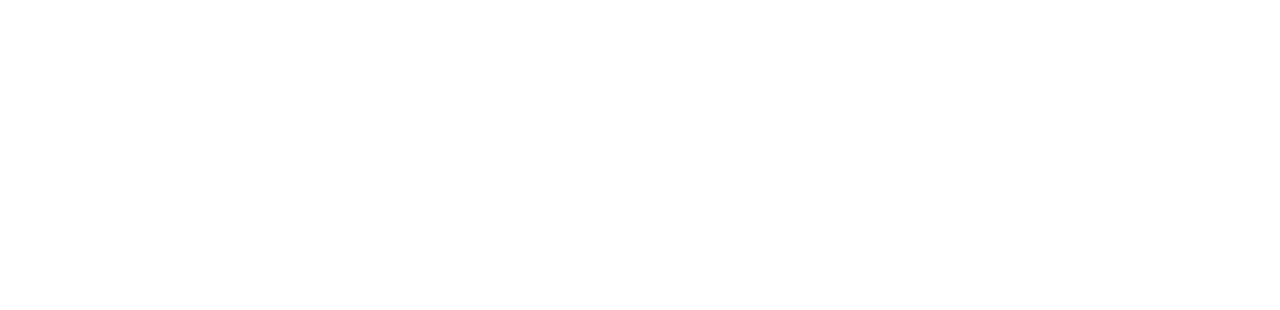
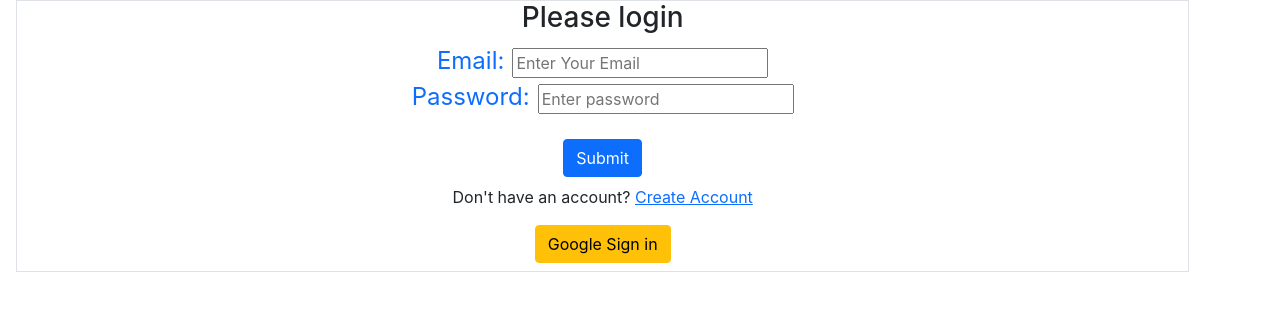
Before and after one commit to sujitkumar046/Niche-website-client-side, a React (Create React App) app: page /register in a window 1280 px wide. Shown: the top 310 px of the page. Built offline with nearby package versions, Linux system fonts and the light colour scheme.

Commit message:
register done

```diff
--- a/package.json
+++ b/package.json
@@ -6,6 +6,7 @@
     "@testing-library/jest-dom": "^5.15.0",
     "@testing-library/react": "^11.2.7",
     "@testing-library/user-event": "^12.8.3",
+    "firebase": "^9.4.1",
     "react": "^17.0.2",
     "react-dom": "^17.0.2",
     "react-router-dom": "^5.3.0",
--- a/src/App.js
+++ b/src/App.js
@@ -3,10 +3,16 @@ import './App.css';
 import { BrowserRouter, Switch, Route } from 'react-router-dom';
 import Homepage from './Home/Homepage/Homepage';
 import Explore from './Explore/Explore';
+import Register from './Pages/Register/Register';
+import AuthProvider from './Context/AuthProvider';
 
 function App() {
   return (
     <div className="App">
+
+
+      <AuthProvider>
+
       <BrowserRouter>
       <Switch>
         <Route exact path='/'>
@@ -19,6 +25,9 @@ function App() {
         <Route path='/explore'>
           <Explore></Explore>
         </Route>
+        <Route path='/register'>
+          <Register></Register>
+        </Route>
 
 
 
@@ -26,6 +35,10 @@ function App() {
 
       </BrowserRouter>
 
+
+      </AuthProvider>
+
+
     </div>
   );
 }
--- /dev/null
+++ b/src/Context/AuthProvider.js
@@ -0,0 +1,19 @@
+import React, { createContext } from 'react';
+import Usefirebase from '../Hook/Usefirebase';
+
+
+export const AuthContext = createContext();
+
+
+const AuthProvider = ({children}) => {
+
+const allContext = Usefirebase()
+
+    return (
+        <AuthContext.Provider value={allContext}>
+            {children}
+        </AuthContext.Provider>
+    );
+};
+
+export default AuthProvider;
--- /dev/null
+++ b/src/Firebase/Firebase.config.js
@@ -0,0 +1,12 @@
+// Your web app's Firebase configuration
+const firebaseConfig = {
+    apiKey: "AIzaSyDVIXUZ9fdkknrjYPs80Ib0yI8HF7yX4n4",
+    authDomain: "niche-website-client-c9588.firebaseapp.com",
+    projectId: "niche-website-client-c9588",
+    storageBucket: "niche-website-client-c9588.appspot.com",
+    messagingSenderId: "436421888360",
+    appId: "1:436421888360:web:c7e8915466cb5645fbaedd"
+  };
+
+
+  export default firebaseConfig
--- /dev/null
+++ b/src/Firebase/Firebase.init.js
@@ -0,0 +1,12 @@
+import { initializeApp } from "firebase/app";
+import firebaseConfig from "./Firebase.config";
+
+
+const intialAuthentication = () =>
+{
+    initializeApp(firebaseConfig);
+}
+
+
+
+export default intialAuthentication
--- /dev/null
+++ b/src/Hook/UseAuth.js
@@ -0,0 +1,9 @@
+import { useContext } from 'react';
+import { AuthContext } from '../Context/AuthProvider';
+
+
+const useAuth = () => {
+    return useContext (AuthContext)
+}
+
+export default useAuth
--- /dev/null
+++ b/src/Hook/Usefirebase.js
@@ -0,0 +1,42 @@
+
+import { getAuth, createUserWithEmailAndPassword } from "firebase/auth";
+import { useState } from "react";
+import intialAuthentication from "../Firebase/Firebase.init";
+
+intialAuthentication();
+
+const Usefirebase = () => {
+
+    const [user, Setuser] = useState({});
+    const auth = getAuth();
+
+
+    const RegisterWithEmail = (email, password) => {
+
+        createUserWithEmailAndPassword(auth, email, password)
+        .then((result) => {
+            // Signed in
+            Setuser(result.user);
+            // ...
+          })
+
+
+
+    }
+
+
+
+
+    return {
+
+        user,
+        RegisterWithEmail,
+
+
+
+
+    }
+
+}
+
+export default Usefirebase
--- /dev/null
+++ b/src/Pages/Register/Register.js
@@ -0,0 +1,84 @@
+import React, { useState } from 'react';
+import { Link } from 'react-router-dom';
+import useAuth from '../../Hook/UseAuth';
+
+
+
+
+
+
+
+
+
+
+const Register = () => {
+
+    const {RegisterWithEmail} = useAuth();
+
+    const [registerdata, Setregisterdata] = useState({})
+
+    const handleOnChange  = (e) => {
+        const field = e.target.name;
+        const value = e.target.value;
+        const newRegisteredUser = {...registerdata};
+        newRegisteredUser[field] = value;
+        console.log (newRegisteredUser)
+        Setregisterdata(newRegisteredUser)
+
+
+
+    }
+
+    const handleRegister = (e) => {
+
+        RegisterWithEmail(registerdata.email, registerdata.password)
+        e.preventDefault();
+
+
+
+
+
+    }
+
+
+
+
+    return (
+        <>
+             <div className='row col-lg-11 col-md-11 col-sm-12 container-fluid ms-3 border '>
+            <h3 className='text success'>Please login</h3>
+            <br />
+            <div>
+                <form onSubmit={handleRegister}>
+                    <label className='text-primary fs-4 me-2' htmlFor="email">Email:</label>
+                    <input onChange={handleOnChange} type="email" name="email"  placeholder='Enter Your Email' /> <br />
+                    <label className='text-primary fs-4 me-2' htmlFor="password">Password:</label>
+                    <input onChange={handleOnChange} type="password" name="password" placeholder='Enter password' />
+                    <br />
+                    <br />
+
+                    {/* <div className='text-danger'>
+                        <p>{error}</p>
+                        <p>{error.message}</p>
+                    </div> */}
+                    <button className='btn btn-primary' type="submit">Submit</button> <br />
+
+
+
+
+                </form>
+
+                <div className='m-2'>
+                <p> Don't have an account? <Link to='/register'>Create Account</Link> </p>
+                <button className='btn btn-warning' >Google Sign in</button>
+                </div>
+
+
+
+            </div>
+        </div>
+        </>
+    );
+};
+
+export default Register;
--- a/src/Shared/NavBar/NavBar.js
+++ b/src/Shared/NavBar/NavBar.js
@@ -19,7 +19,7 @@ const NavBar = () => {
                                 <Link to='/explore' className="nav-link" >Explore</Link>
                             </li>
                             <li className="nav-item">
-                                <Link className="nav-link" >Login</Link>
+                                <Link to='/register' className="nav-link" >Register</Link>
                             </li>
                             <li className="nav-item dropdown">
                              <Link className="nav-link dropdown-toggle" id="navbarDropdownMenuLink" role="button" data-bs-toggle="dropdown" aria-expanded="false">
```
Also changed, not shown: src/Hook/Usedata/Usedata.js (deleted), src/Pages/Login/Login.js (added), 1 other file (tests, documents, lock files or other folders).
